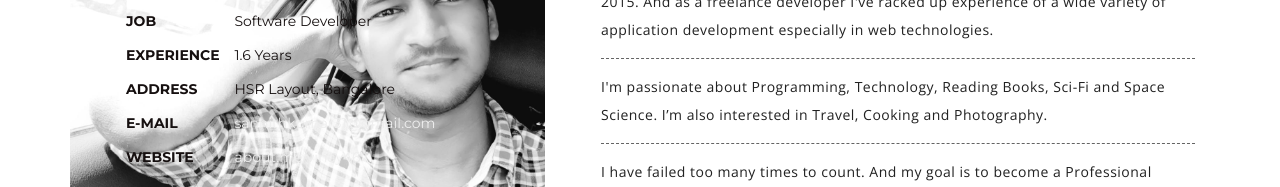
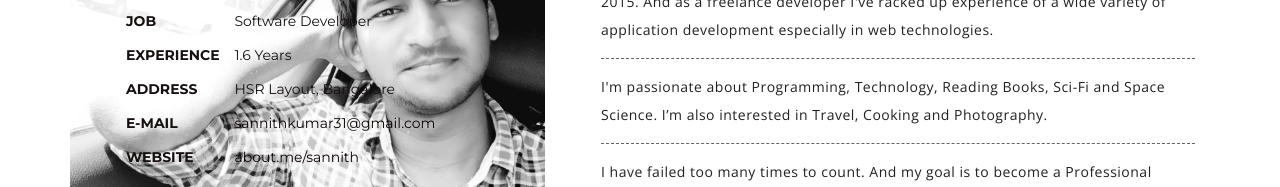
Before and after one commit to sannithkumar31/sannithkumar31.github.io, a plain HTML site: page index.html in a window 1280 px wide. Shown: the part 936-1123 px from the top of the page. Drawn offline with nearby package versions, Linux system fonts and the light colour scheme.

Commit message:
change the web address

```diff
--- a/css/style.css
+++ b/css/style.css
@@ -545,7 +545,7 @@ ul.address li ul.agileits-address-text li:nth-child(1) {
     width: 25%;
 }
 ul.address li ul.agileits-address-text li a {
-    color: #eee;
+    color: rgb(12, 3, 3);
 }
 .about-social{
 	margin-top:30px;
--- a/index.html
+++ b/index.html
@@ -176,7 +176,7 @@
 								<li>
 									<ul class="agileits-address-text">
 										<li><b>WEBSITE </b></li>
-										<li><a href="https://about.me/vinay46" target="_blank">about.me/vinay46</a></li>
+										<li><a href="https://sannith.carrd.co/" target="_blank">about.me/sannith</a></li>
 									</ul>
 								</li>
 							</ul>
```
